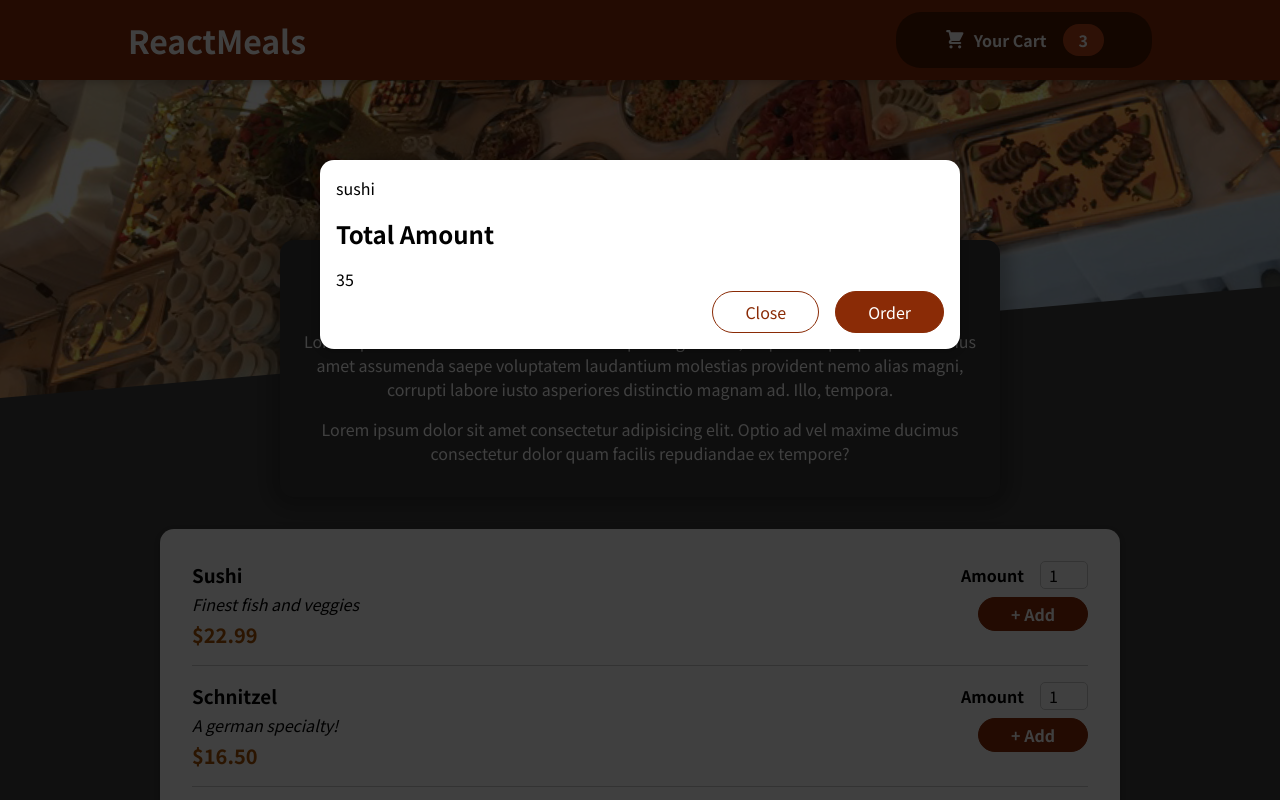
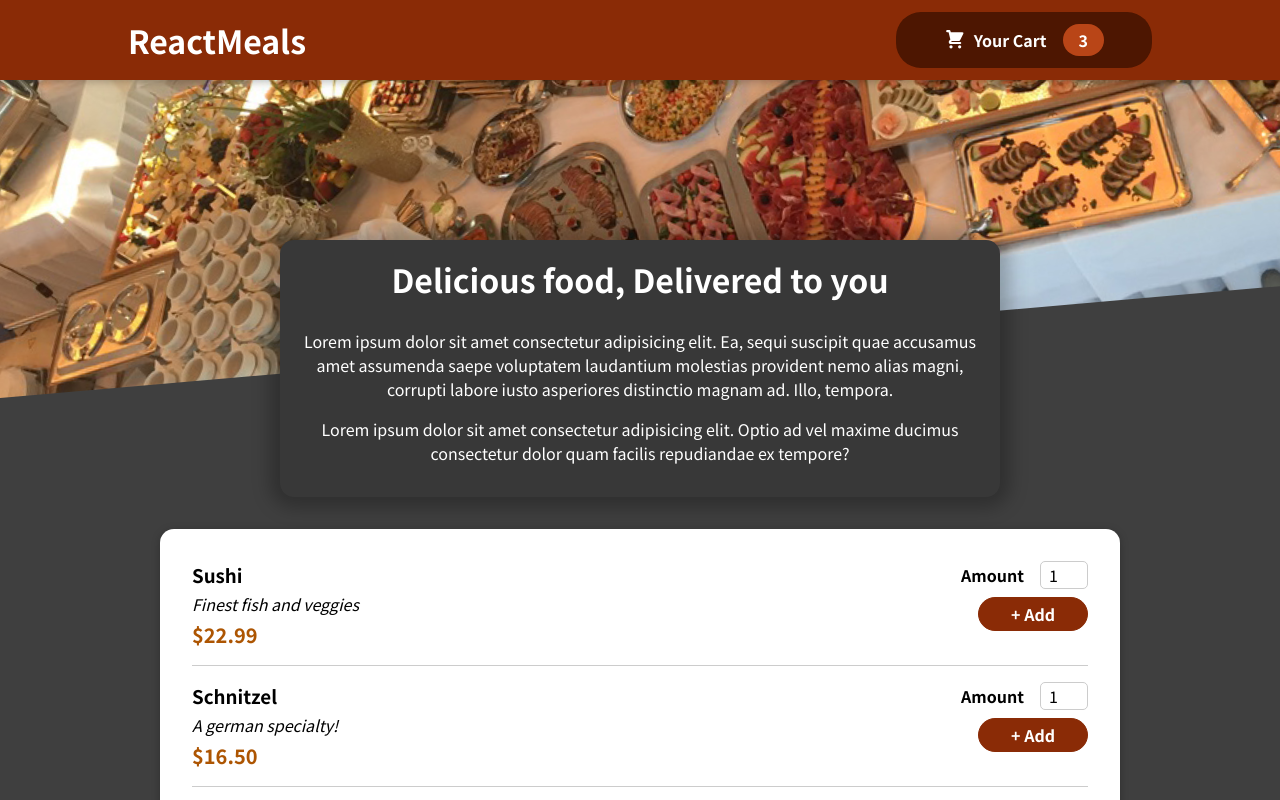
Before and after one commit to Tiwari0808/restaurent_app_shrp, a React (Create React App) app: page / in a window 1280 px wide. Shown: the top 800 px of the page. Built offline with nearby package versions, Linux system fonts and the light colour scheme.

Commit message:
Cart open and close

```diff
--- a/src/App.jsx
+++ b/src/App.jsx
@@ -1,14 +1,25 @@
+import { useState } from "react";
 import Cart from "./components/Cart/Cart";
 import Header from "./components/Layout/Header";
 import Meals from "./components/Meals/Meals";
 
 function App() {
+  const [cartIsShown, setCartIsShown] = useState(false);
+
+  const cartShownHandelar = ()=>{
+    setCartIsShown(true)
+  };
+  const cartHideHandelar = ()=>{
+    setCartIsShown(false)
+  };
+
+
   return (
     <>
-    <Cart></Cart>
-      <Header></Header>
+      {cartIsShown && <Cart onClose={cartHideHandelar}/>}
+      <Header onShowCart={cartShownHandelar}></Header>
       <main>
-       <Meals></Meals>
+        <Meals></Meals>
       </main>
     </>
   );
--- a/src/components/Cart/Cart.jsx
+++ b/src/components/Cart/Cart.jsx
@@ -2,7 +2,7 @@
 import classes from "./Cart.module.css";
 import Modal from "../UI/Modal";
 
-const Cart = () => {
+const Cart = (props) => {
   const cartitems = (
     <ul className={classes["cart-items"]}>
       {[{ name: "sushi", id: "c1", amount: "2", price: "35" }].map((item) => (
@@ -12,14 +12,14 @@
   );
 
   return (
-    <Modal>
+    <Modal onClose={props.onClose}>
       {cartitems}
       <div>
         <span className={classes.total}>Total Amount</span>
         <span>35</span>
       </div>
       <div className={classes.actions}>
-        <button className={classes["button--alt"]}>Close</button>
+        <button className={classes["button--alt"]} onClick={props.onClose}>Close</button>
         <button className={classes.button}>Order</button>
       </div>
     </Modal>
--- a/src/components/Layout/Header.jsx
+++ b/src/components/Layout/Header.jsx
@@ -9,7 +9,7 @@
     <>
       <header className={classes.header}>
         <h1>ReactMeals</h1>
-        <HeaderCartButton></HeaderCartButton>
+        <HeaderCartButton onShowCart={props.onShowCart}></HeaderCartButton>
       </header>
       <div className={classes["main-image"]}>
         <img src={headerImg} alt="header-img" />
--- a/src/components/Layout/HeaderCartButton.jsx
+++ b/src/components/Layout/HeaderCartButton.jsx
@@ -2,9 +2,9 @@
 import CartIcon from "../Cart/CartIcon";
 import classes from "./HeaderCartButton.module.css";
 
-const HeaderCartButton = () => {
+const HeaderCartButton = (props) => {
   return (
-    <button className={classes.button}>
+    <button className={classes.button} onClick={props.onShowCart}>
       <span className={classes.icon}>
         <CartIcon></CartIcon>
       </span>
--- a/src/components/UI/Modal.jsx
+++ b/src/components/UI/Modal.jsx
@@ -3,7 +3,7 @@
 import ReactDom from "react-dom";
 
 const Backdrop = (props) => {
-  return <div className={classes.backdrop}></div>;
+  return <div className={classes.backdrop} onClick={props.onClose}></div>;
 };
 const ModalOverlays = (props) => {
   return (
@@ -17,7 +17,7 @@
   const portalElement = document.getElementById("overlays");
   return (
     <>
-      {ReactDom.createPortal(<Backdrop></Backdrop>, portalElement)}
+      {ReactDom.createPortal(<Backdrop onClose={props.onClose}></Backdrop>, portalElement)}
       {ReactDom.createPortal(<ModalOverlays>{props.children}</ModalOverlays>, portalElement)}
     </>
   );
```
